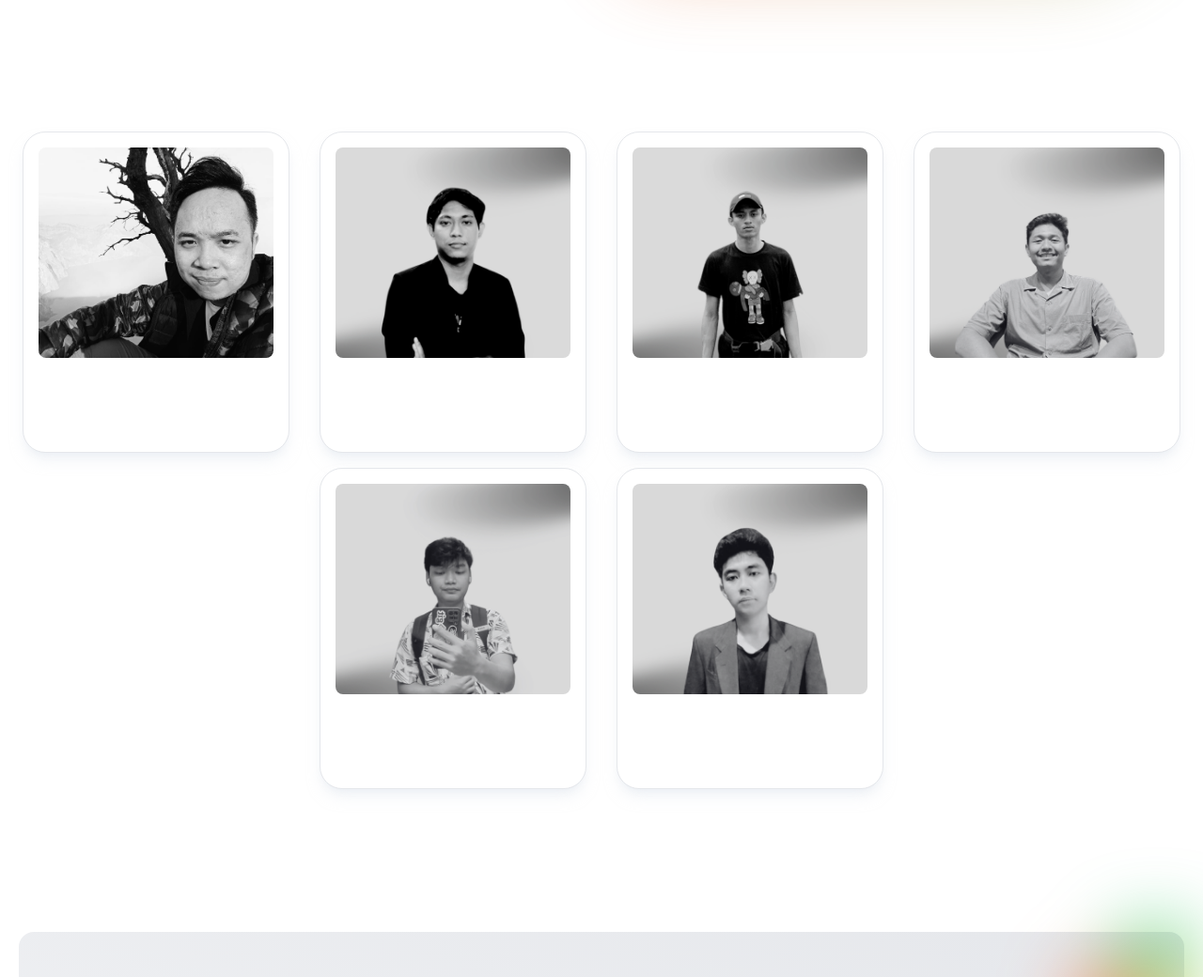
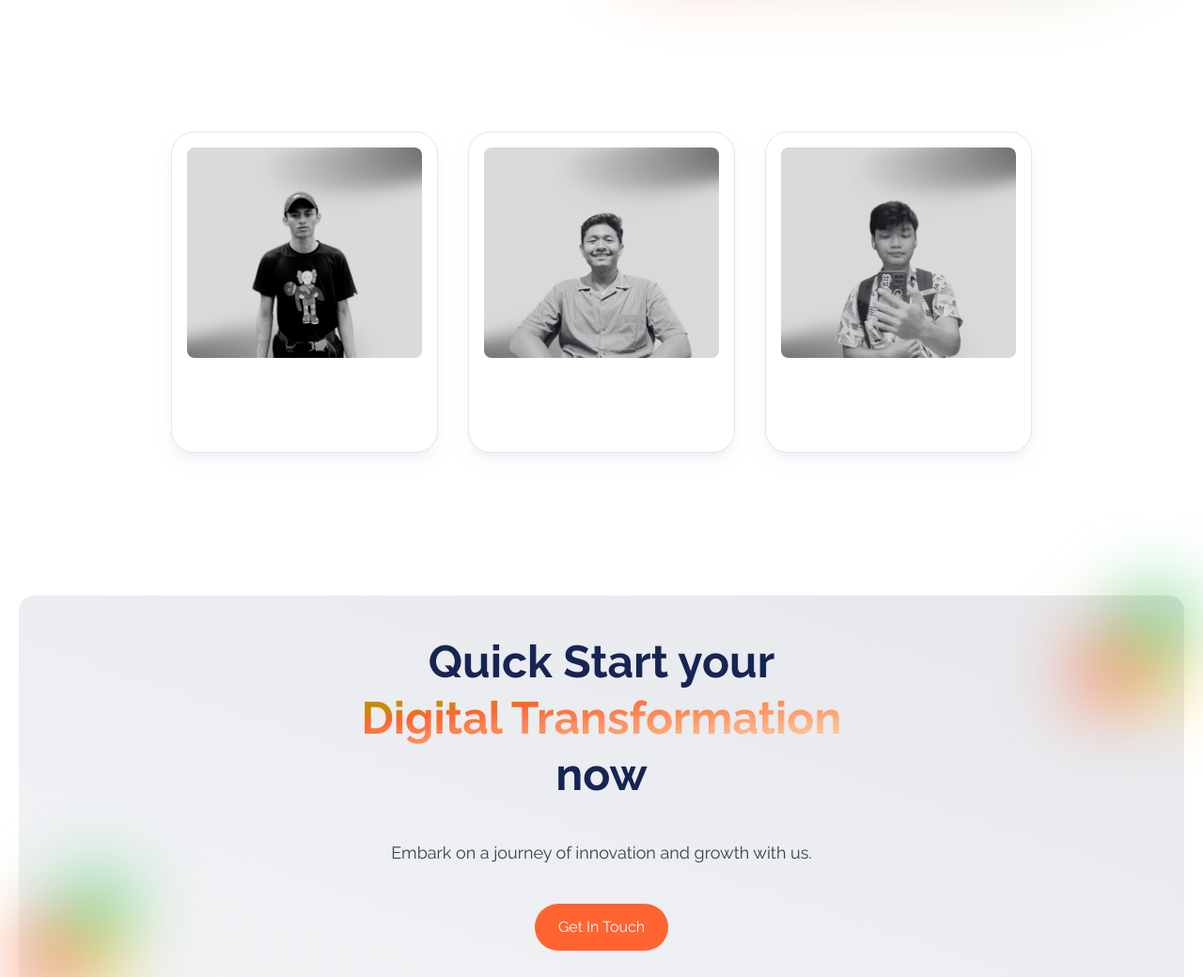
Before and after one commit to algonacci/AlgoNetwork, an Astro site: page / in a window 1280 px wide. Shown: the part 3080-4120 px from the top of the page at 94% size. Built offline with nearby package versions, Linux system fonts and the light colour scheme; Astro itself is replaced by a stand-in of ours.

Commit message:
Update Teams.astro

```diff
--- a/src/components/sections/Teams.astro
+++ b/src/components/sections/Teams.astro
@@ -1,11 +1,11 @@
 ---
 const teamMembers = [
-  { name: "Eric Julianto", position: "Director", imageUrl: "/images/teams/eric.jpeg" },
-  { name: "Denis Setiawan", position: "Product Officer", imageUrl: "/images/teams/denis.png" },
+  // { name: "Eric Julianto", position: "Director", imageUrl: "/images/teams/eric.jpeg" },
+  // { name: "Denis Setiawan", position: "Product Officer", imageUrl: "/images/teams/denis.png" },
   { name: "Alifio Wibowo", position: "Marketing Officer", imageUrl: "/images/teams/alifio.png" },
   { name: "Dian Alhusari", position: "Operational Officer", imageUrl: "/images/teams/dian.png" },
   { name: "Muchtar Yahya", position: "Creative Officer", imageUrl: "/images/teams/yahay.png" },
-  { name: "Ramadhani Alfarizi", position: "Technology Officer", imageUrl: "/images/teams/rama.png" },
+  // { name: "Ramadhani Alfarizi", position: "Technology Officer", imageUrl: "/images/teams/rama.png" },
 ];
 ---
 <div class="container mx-auto p-6">
```
